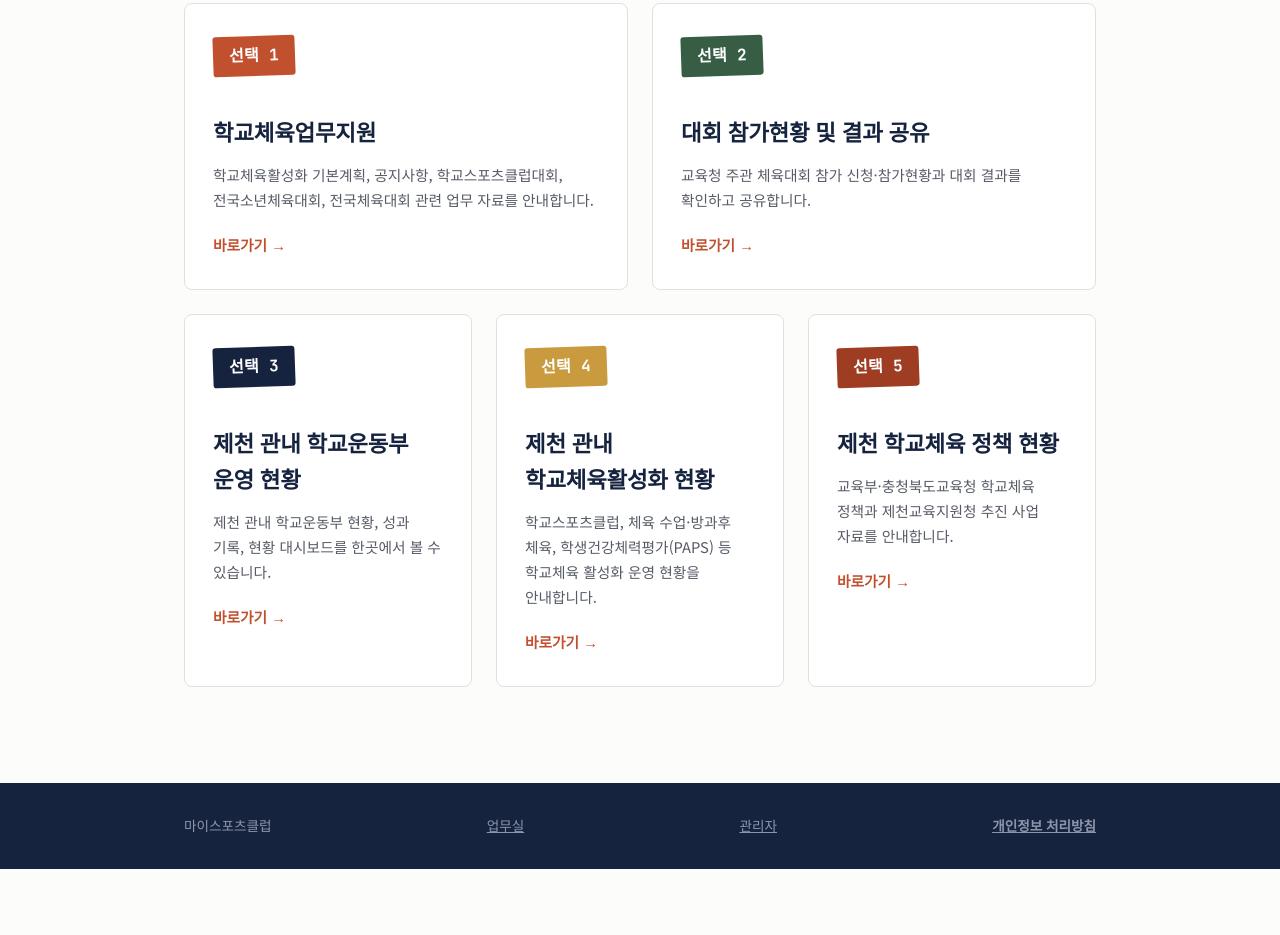
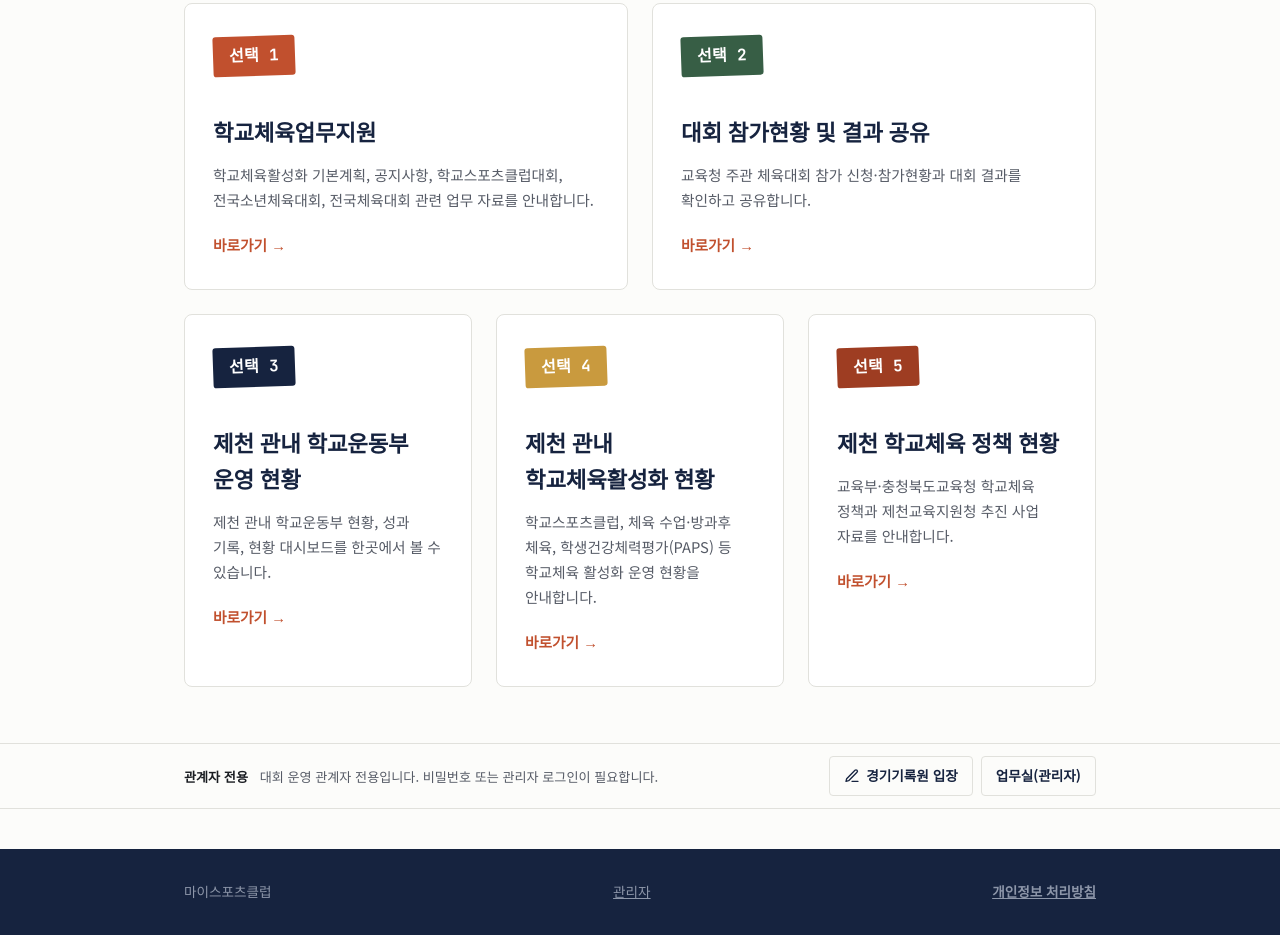
Before and after one commit to lskylsay/-, a plain HTML site: page index.html in a window 1280 px wide. Shown: the part 503-1438 px from the top of the page. Before the commit the page ends 1372 px from the top, so only its background shows below. Drawn offline with Linux system fonts and the light colour scheme.

Commit message:
처음화면: 관계자 전용 띠(경기기록원 입장·업무실) 추가
Co-Authored-By: Claude Sonnet 5.5 <noreply@anthropic.com>
Claude-Session: https://claude.ai/code/session_01J2DMDfkGirq65MHLUMbqyb

```diff
--- a/index.html
+++ b/index.html
@@ -98,10 +98,22 @@
   </div>
 </section>
 
+<section class="staff-strip" aria-label="관계자 전용">
+  <div class="wrap staff-strip-inner">
+    <p class="staff-strip-note"><strong>관계자 전용</strong> 대회 운영 관계자 전용입니다. 비밀번호 또는 관리자 로그인이 필요합니다.</p>
+    <div class="staff-strip-btns">
+      <a href="recorder.html" class="btn btn-outline">
+        <svg width="16" height="16" viewBox="0 0 24 24" fill="none" stroke="currentColor" stroke-width="2" stroke-linecap="round" stroke-linejoin="round" aria-hidden="true"><path d="M12 20h9"/><path d="M16.5 3.5a2.1 2.1 0 0 1 3 3L7 19l-4 1 1-4Z"/></svg>
+        경기기록원 입장
+      </a>
+      <a href="workroom.html" class="btn btn-outline">업무실(관리자)</a>
+    </div>
+  </div>
+</section>
+
 <footer class="site-footer">
   <div class="wrap">
     <span>마이스포츠클럽</span>
-    <span><a href="workroom.html" style="color:inherit;">업무실</a></span>
     <span><a href="admin.html" style="color:inherit;">관리자</a></span>
     <span><a href="privacy.html" class="footer-privacy" style="color:inherit; font-weight:700;">개인정보 처리방침</a></span>
   </div>
--- a/style.css
+++ b/style.css
@@ -1835,3 +1835,16 @@ body.modal-open { overflow: hidden; }
 .privacy-doc .ts-scroll { margin: 8px 0 12px; }
 .privacy-doc table th, .privacy-doc table td { white-space: normal; text-align: left; vertical-align: top; }
 .footer-privacy { color: inherit; font-weight: 700; }
+
+/* ---------- 처음화면 '관계자 전용' 띠 ---------- */
+.staff-strip { border-top: 1px solid var(--line); border-bottom: 1px solid var(--line); background: transparent; }
+.staff-strip-inner { display: flex; align-items: center; justify-content: space-between; gap: 16px; padding-top: 12px; padding-bottom: 12px; }
+.staff-strip-note { margin: 0; font-size: 0.82rem; color: var(--ink-soft); }
+.staff-strip-note strong { margin-right: 8px; color: var(--ink); }
+.staff-strip-btns { display: flex; gap: 8px; flex-shrink: 0; }
+.staff-strip-btns .btn { display: inline-flex; align-items: center; justify-content: center; gap: 6px; margin: 0; padding: 8px 14px; font-size: 0.85rem; white-space: nowrap; }
+@media (max-width: 640px) {
+  .staff-strip-inner { flex-direction: column; align-items: stretch; gap: 10px; }
+  .staff-strip-btns { width: 100%; }
+  .staff-strip-btns .btn { flex: 1 1 0; min-height: 44px; }
+}
```
Also changed, not shown: 1 other file.
